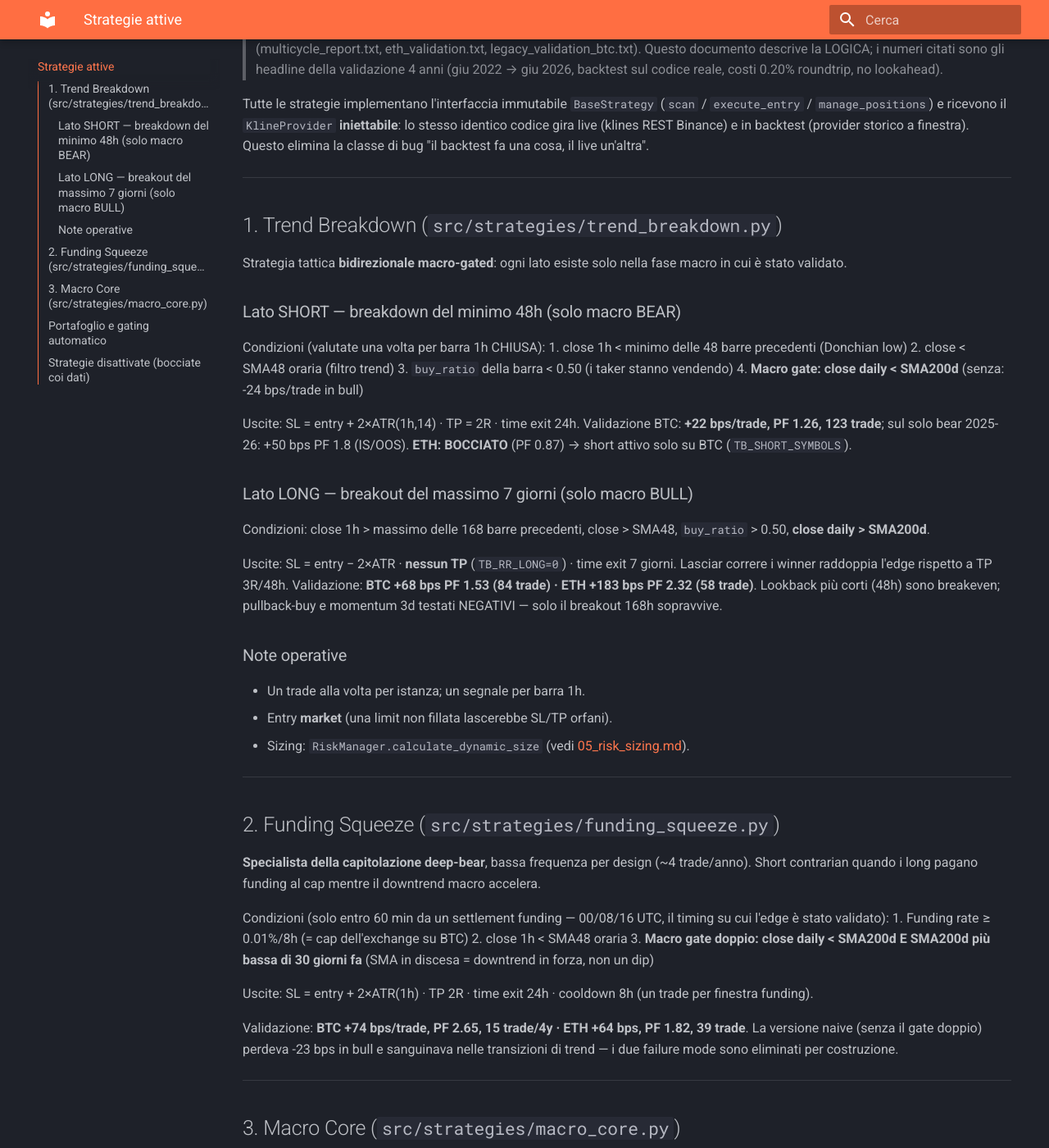
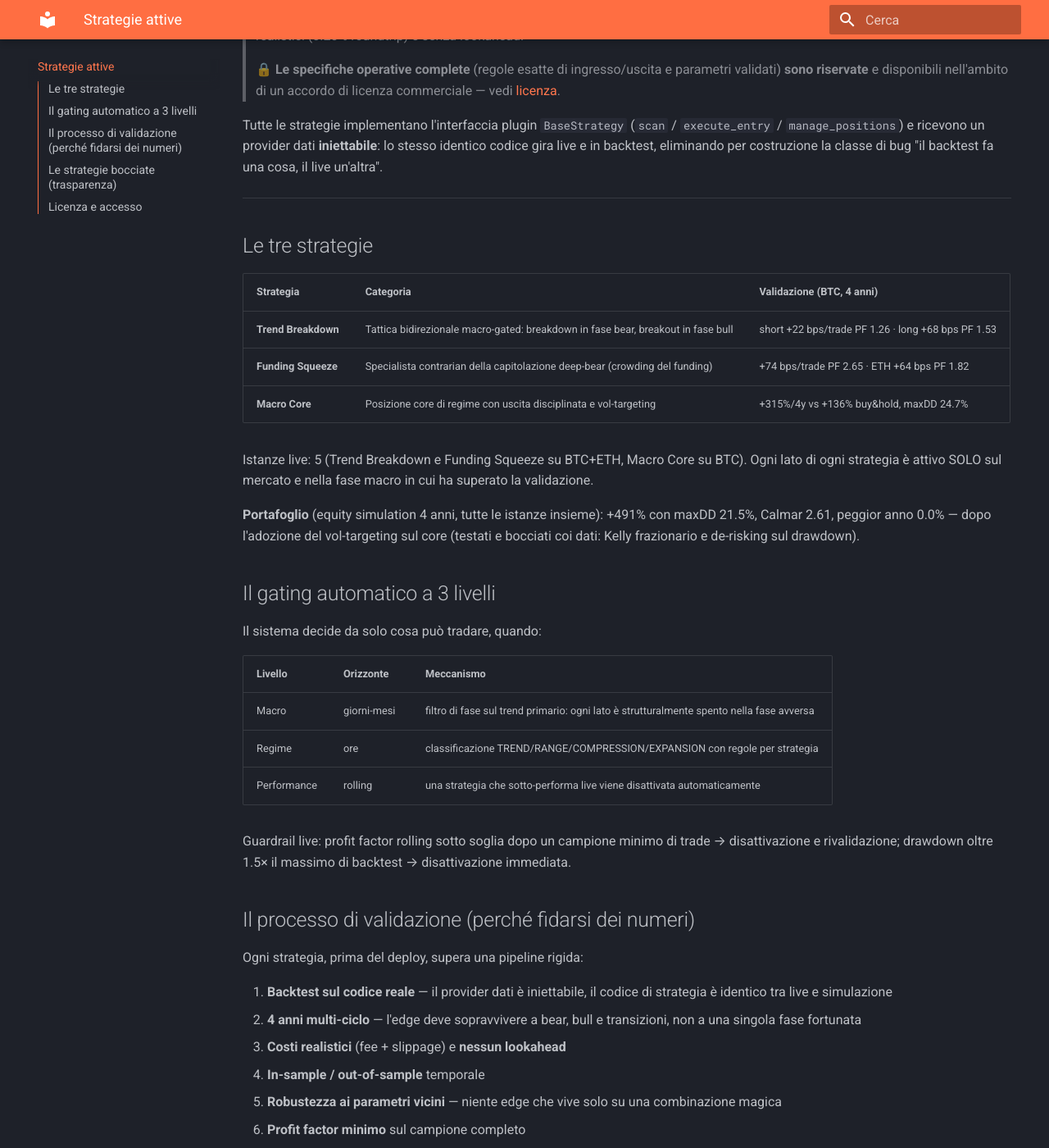
Before and after one commit to CryptoQuantix/CryptoQuantix, an MkDocs documentation site: the page built from docs/02_strategies.md, in a window 1280 px wide and 1400 px high, scrolled down 248 px. Shown: the whole window at 82% size. Built offline with MkDocs 1.6.1 and Material for MkDocs 9.7.7, drawn with Linux system fonts in a browser that asks for light colours; some of the changed text lies outside the part shown.

Commit message:
feat: licenza dual non-permissiva + docs pubblici sanitizzati
- LICENSE: dual licensing — PolyForm Noncommercial 1.0.0 (testo ufficiale)
  per uso non commerciale incluso trading del proprio capitale; QUALSIASI
  uso commerciale richiede licenza a pagamento (contatto nel file).
  Sostituisce la MIT
- README: sezione Licenza
- docs/02_strategies.md PUBBLICO sanitizzato: categorie, headline
  validazione, processo pipeline, gating, tabella bocciate — senza regole
  di ingresso ne' parametri; CTA licenza commerciale
- docs/03_configuration.md: tabelle parametri TB/FS/MC rimosse (riservate)
- docs/strategie-<token>.md: specifiche COMPLETE (regole + parametri
  validati) su slug non indovinabile — fuori da nav (not_in_nav), esclusa
  dalla ricerca (front matter), strippata dalla sitemap dal publish script
- publish_docs.bat/sh: strip automatico della pagina riservata dalla
  sitemap a ogni pubblicazione
- Verificato sul build: token assente da nav/search-index/sitemap; pagine
  pubbliche senza parametri riservati

Co-Authored-By: Claude Fable 5 <noreply@anthropic.com>

```diff
--- a/docs/02_strategies.md
+++ b/docs/02_strategies.md
@@ -1,136 +1,93 @@
-# Le strategie attive — Trend Breakdown, Funding Squeeze, Macro Core
+# Le strategie attive — panoramica
 
-> Aggiornato: giugno 2026. Fonte di verità per i numeri:
-> [../microevolutive/PLAN_BULL_EVOLUTION.md](../microevolutive/PLAN_BULL_EVOLUTION.md)
-> e i report in `data/research/` (multicycle_report.txt, eth_validation.txt,
-> legacy_validation_btc.txt). Questo documento descrive la LOGICA; i numeri
-> citati sono gli headline della validazione 4 anni (giu 2022 → giu 2026,
-> backtest sul codice reale, costi 0.20% roundtrip, no lookahead).
+> Aggiornato: giugno 2026. CryptoQuantix esegue **tre strategie
+> quantitative validate** su 4 anni di dati multi-ciclo (giu 2022 → giu
+> 2026: bear, bull e di nuovo bear), con backtest eseguiti sul **codice di
+> produzione reale** — non su una reimplementazione — a costi realistici
+> (0.20% roundtrip) e senza lookahead.
+>
+> 🔒 **Le specifiche operative complete** (regole esatte di ingresso/uscita
+> e parametri validati) **sono riservate** e disponibili nell'ambito di un
+> accordo di licenza commerciale — vedi [licenza](#licenza-e-accesso).
 
-Tutte le strategie implementano l'interfaccia immutabile `BaseStrategy`
-(`scan` / `execute_entry` / `manage_positions`) e ricevono il
-`KlineProvider` **iniettabile**: lo stesso identico codice gira live (klines
-REST Binance) e in backtest (provider storico a finestra). Questo elimina la
-classe di bug "il backtest fa una cosa, il live un'altra".
+Tutte le strategie implementano l'interfaccia plugin `BaseStrategy`
+(`scan` / `execute_entry` / `manage_positions`) e ricevono un provider
+dati **iniettabile**: lo stesso identico codice gira live e in backtest,
+eliminando per costruzione la classe di bug "il backtest fa una cosa, il
+live un'altra".
 
 ---
 
-## 1. Trend Breakdown (`src/strategies/trend_breakdown.py`)
+## Le tre strategie
 
-Strategia tattica **bidirezionale macro-gated**: ogni lato esiste solo
-nella fase macro in cui è stato validato.
+| Strategia | Categoria | Validazione (BTC, 4 anni) |
+|---|---|---|
+| **Trend Breakdown** | Tattica bidirezionale macro-gated: breakdown in fase bear, breakout in fase bull | short +22 bps/trade PF 1.26 · long +68 bps PF 1.53 |
+| **Funding Squeeze** | Specialista contrarian della capitolazione deep-bear (crowding del funding) | +74 bps/trade PF 2.65 · ETH +64 bps PF 1.82 |
+| **Macro Core** | Posizione core di regime con uscita disciplinata e vol-targeting | +315%/4y vs +136% buy&hold, maxDD 24.7% |
 
-### Lato SHORT — breakdown del minimo 48h (solo macro BEAR)
+Istanze live: 5 (Trend Breakdown e Funding Squeeze su BTC+ETH, Macro Core
+su BTC). Ogni lato di ogni strategia è attivo SOLO sul mercato e nella
+fase macro in cui ha superato la validazione.
 
-Condizioni (valutate una volta per barra 1h CHIUSA):
-1. close 1h < minimo delle 48 barre precedenti (Donchian low)
-2. close < SMA48 oraria (filtro trend)
-3. `buy_ratio` della barra < 0.50 (i taker stanno vendendo)
-4. **Macro gate: close daily < SMA200d** (senza: -24 bps/trade in bull)
+**Portafoglio** (equity simulation 4 anni, tutte le istanze insieme):
++491% con maxDD 21.5%, Calmar 2.61, peggior anno 0.0% — dopo l'adozione
+del vol-targeting sul core (testati e bocciati coi dati: Kelly frazionario
+e de-risking sul drawdown).
 
-Uscite: SL = entry + 2×ATR(1h,14) · TP = 2R · time exit 24h.
-Validazione BTC: **+22 bps/trade, PF 1.26, 123 trade**; sul solo bear
-2025-26: +50 bps PF 1.8 (IS/OOS). **ETH: BOCCIATO** (PF 0.87) → short
-attivo solo su BTC (`TB_SHORT_SYMBOLS`).
+## Il gating automatico a 3 livelli
 
-### Lato LONG — breakout del massimo 7 giorni (solo macro BULL)
+Il sistema decide da solo cosa può tradare, quando:
 
-Condizioni: close 1h > massimo delle 168 barre precedenti, close > SMA48,
-`buy_ratio` > 0.50, **close daily > SMA200d**.
+| Livello | Orizzonte | Meccanismo |
+|---|---|---|
+| Macro | giorni-mesi | filtro di fase sul trend primario: ogni lato è strutturalmente spento nella fase avversa |
+| Regime | ore | classificazione TREND/RANGE/COMPRESSION/EXPANSION con regole per strategia |
+| Performance | rolling | una strategia che sotto-performa live viene disattivata automaticamente |
 
-Uscite: SL = entry − 2×ATR · **nessun TP** (`TB_RR_LONG=0`) · time exit
-7 giorni. Lasciar correre i winner raddoppia l'edge rispetto a TP 3R/48h.
-Validazione: **BTC +68 bps PF 1.53 (84 trade) · ETH +183 bps PF 2.32 (58
-trade)**. Lookback più corti (48h) sono breakeven; pullback-buy e momentum
-3d testati NEGATIVI — solo il breakout 168h sopravvive.
+Guardrail live: profit factor rolling sotto soglia dopo un campione
+minimo di trade → disattivazione e rivalidazione; drawdown oltre 1.5× il
+massimo di backtest → disattivazione immediata.
 
-### Note operative
-- Un trade alla volta per istanza; un segnale per barra 1h.
-- Entry **market** (una limit non fillata lascerebbe SL/TP orfani).
-- Sizing: `RiskManager.calculate_dynamic_size` (vedi
-  [05_risk_sizing.md](05_risk_sizing.md)).
+## Il processo di validazione (perché fidarsi dei numeri)
 
----
+Ogni strategia, prima del deploy, supera una pipeline rigida:
 
-## 2. Funding Squeeze (`src/strategies/funding_squeeze.py`)
+1. **Backtest sul codice reale** — il provider dati è iniettabile, il
+   codice di strategia è identico tra live e simulazione
+2. **4 anni multi-ciclo** — l'edge deve sopravvivere a bear, bull e
+   transizioni, non a una singola fase fortunata
+3. **Costi realistici** (fee + slippage) e **nessun lookahead**
+4. **In-sample / out-of-sample** temporale
+5. **Robustezza ai parametri vicini** — niente edge che vive solo su una
+   combinazione magica
+6. **Profit factor minimo** sul campione completo
 
-**Specialista della capitolazione deep-bear**, bassa frequenza per design
-(~4 trade/anno). Short contrarian quando i long pagano funding al cap
-mentre il downtrend macro accelera.
+## Le strategie bocciate (trasparenza)
 
-Condizioni (solo entro 60 min da un settlement funding — 00/08/16 UTC,
-il timing su cui l'edge è stato validato):
-1. Funding rate ≥ 0.01%/8h (= cap dell'exchange su BTC)
-2. close 1h < SMA48 oraria
-3. **Macro gate doppio: close daily < SMA200d E SMA200d più bassa di 30
-   giorni fa** (SMA in discesa = downtrend in forza, non un dip)
+La stessa pipeline ha **bocciato coi dati** otto strategie storiche —
+restano nel codice, disattivate, col verdetto documentato:
 
-Uscite: SL = entry + 2×ATR(1h) · TP 2R · time exit 24h · cooldown 8h
-(un trade per finestra funding).
+| Strategia | Verdetto 4 anni |
+|---|---|
+| Volume Breakout | PF 0.42-0.74 — nessun edge, negativa in ogni fase e anno |
+| Mean Reversion (VWAP fade) | PF 0.28-0.53 |
+| Liquidation Squeeze | quando la cascata è visibile, il movimento è finito |
+| Imbalance Scalp | fee-bound su 29k+ trade — edge lordo zero |
+| NY Brings | negativa ogni anno (718 trade) |
+| W/M Formation | edge non strutturale (non replica cross-asset) |
+| Smart Money | componenti già falsificati |
+| Iron Condor | opzioni — fuori direzione progetto |
 
-Validazione: **BTC +74 bps/trade, PF 2.65, 15 trade/4y · ETH +64 bps,
-PF 1.82, 39 trade**. La versione naive (senza il gate doppio) perdeva
--23 bps in bull e sanguinava nelle transizioni di trend — i due failure
-mode sono eliminati per costruzione.
+Un sistema che pubblica anche ciò che NON funziona è un sistema di cui
+puoi verificare il metodo.
 
----
+## Licenza e accesso
 
-## 3. Macro Core (`src/strategies/macro_core.py`)
+Il codice è **source-available** con doppia licenza: libero per uso non
+commerciale (incluso il trading del proprio capitale personale), mentre
+**qualsiasi uso commerciale richiede una licenza a pagamento** — che
+include l'accesso alle specifiche operative complete delle strategie e ai
+report di validazione integrali.
 
-**Posizione core long di regime** (hold settimane/mesi), non una tattica.
-Cattura il grosso del bull market con un'uscita disciplinata.
-
-- **Entry**: close daily > SMA200d (valutato una volta per barra daily chiusa)
-- **Exit**: chandelier — close daily < (max close dall'entry − 5×ATR20d).
-  Esce dal blow-off top ~5 ATR sotto il picco, mesi prima della croce SMA200
-  che costava -17% alla versione naive.
-- **Stop disastro** sul venue a entry×(1−25%): protegge da crash col bot
-  offline. L'uscita vera è il chandelier in `manage_positions()`.
-- **Vol-target 30%** (C4): esposizione = clip(0.30 / vol realizzata 30d,
-  0, 1) quantizzata a step 0.25; ribilancio solo al cambio di bucket.
-- **Stato persistente** (`data/macro_core_state.json`): la posizione vive
-  mesi attraverso i restart; riconciliata col venue al primo
-  `manage_positions`.
-
-Validazione BTC: **+315%/4y vs +136% buy&hold, maxDD 24.7%, 9 trade**,
-2025 -1%. Plateau robusto k∈[4.5, 6]. **ETH: BOCCIATA** (= buy&hold con
-maxDD 58%) → solo BTC. Con più simboli in `MC_SYMBOLS` il budget di
-esposizione si DIVIDE (BTC/ETH correlano ~0.8).
-
----
-
-## Portafoglio e gating automatico
-
-Equity sim 4y delle 5 istanze insieme (C4, `scripts/equity_sim.py`):
-baseline +770% maxDD 29.6%; **con vol-target 30% su MC (adottato):
-+491%, maxDD 21.5%, Calmar 2.61, peggior anno 0.0%**. Kelly 0.25× e
-de-risk su DD testati e BOCCIATI (Calmar peggiore).
-
-Tre livelli di attivazione automatica (nessun intervento manuale):
-
-| Livello | Meccanismo | Dove |
-|---|---|---|
-| Macro (giorni-mesi) | SMA200d daily: bear→TB short+FS, bull→TB long+MC | dentro ogni strategia |
-| Regime (ore) | REGIME_RULES per TREND/RANGE/COMPRESSION/EXPANSION | `src/engine/scoring.py` |
-| Performance (rolling) | score = WR×expectancy×Sharpe sotto soglia → off | `ScoringEngine.should_trade` |
-
-Guardrail live (dal piano): PF rolling < 0.8 dopo ≥30 trade → disattivare
-e rivalidare; DD > 1.5× il maxDD di backtest → disattivare subito.
-
----
-
-## Strategie disattivate (bocciate coi dati)
-
-Tutte validate con la stessa pipeline e tenute nel codice come riferimento.
-Verdetti completi nel `.env` e nei report citati in testa.
-
-| Strategia | Verdetto 4y |
-|---|---|
-| Volume Breakout | PF 0.42-0.74, -13/-20 bps, negativa in OGNI fase e anno |
-| Mean Reversion (VWAP fade) | PF 0.28-0.53, -22/-47 bps |
-| Liquidation Squeeze | PF 0.06-0.30 — quando la cascata è visibile, il movimento è finito |
-| Imbalance Scalp | PF 0.18-0.50 su 29k+ trade — fee-bound, edge lordo zero |
-| NY Brings | PF 0.64, -17.5 bps, negativa ogni anno (718 trade) |
-| W/M Formation | unica con edge BTC (+17 bps PF 1.21) ma 2024 negativa e ETH negativa → non strutturale |
-| Smart Money | componenti testabili già falliti (stagionalità) |
-| Iron Condor | opzioni — fuori direzione progetto |
+Contatto: **lantoniotrento@gmail.com**
--- a/docs/03_configuration.md
+++ b/docs/03_configuration.md
@@ -34,69 +34,23 @@ TELEGRAM_CHAT_ID=
 
 ## Strategie attive
 
-I parametri di default sono quelli VALIDATI sui 4 anni. I range provati e i
-risultati sono nei report (`data/research/`); cambiare un parametro
-significa uscire dalla validazione → ripassare la pipeline
-([../microevolutive/PLAN_BULL_EVOLUTION.md](../microevolutive/PLAN_BULL_EVOLUTION.md) §1).
+Ogni strategia si abilita con `TB_ENABLED` / `FS_ENABLED` / `MC_ENABLED` e
+ha il proprio blocco di parametri nel `.env` (prefissi `TB_`, `FS_`, `MC_`).
+I default sono i valori **validati sui 4 anni**: cambiare un parametro
+significa uscire dalla validazione → ripassare la pipeline prima di
+fidarsi dei risultati.
 
 ### Multi-symbol
 `TB_SYMBOLS` / `FS_SYMBOLS` / `MC_SYMBOLS` accettano una lista
 (`BTCUSDT,ETHUSDT`): il bot crea UN'ISTANZA per simbolo con lo strumento
-Deribit derivato (`ETHUSDT` → `ETH-PERPETUAL`). Limitazioni validate:
+Deribit derivato (`ETHUSDT` → `ETH-PERPETUAL`). Ogni lato di ogni
+strategia è abilitato solo sui simboli dove la validazione è positiva.
 
-- `TB_SHORT_SYMBOLS=BTCUSDT` — lo short TB su ETH è bocciato (PF 0.87)
-- `MC_SYMBOLS=BTCUSDT` — MacroCore su ETH bocciata; con più simboli il
-  budget di esposizione core si divide per N
-
-### Trend Breakdown (prefisso `TB_`)
-
-| Variabile | Default | Note |
-|---|---|---|
-| `TB_ENABLED` | true | |
-| `TB_SYMBOLS` | BTCUSDT,ETHUSDT | un'istanza per simbolo |
-| `TB_SHORT_SYMBOLS` | BTCUSDT | short solo dove validato |
-| `TB_LOOKBACK_H` | 48 | Donchian low short (barre 1h) |
-| `TB_LOOKBACK_LONG_H` | 168 | Donchian high long (7 giorni) |
-| `TB_SMA_H` | 48 | filtro trend orario |
-| `TB_SL_ATR_MULT` | 2.0 | stop = 2×ATR(1h,14) |
-| `TB_RR_RATIO` | 2.0 | TP short = 2R |
-| `TB_RR_LONG` | 0 | 0 = nessun TP sui long (let winners run) |
-| `TB_MAX_HOLD_HOURS` | 24 | time exit short |
-| `TB_MAX_HOLD_LONG_HOURS` | 168 | time exit long |
-| `TB_FLOW_CONFIRM` | 0.50 | gate buy_ratio |
-| `TB_MACRO_SMA_DAYS` | 200 | gate macro daily |
-
-### Funding Squeeze (prefisso `FS_`)
-
-| Variabile | Default | Note |
-|---|---|---|
-| `FS_ENABLED` | true | |
-| `FS_SYMBOLS` | BTCUSDT,ETHUSDT | |
-| `FS_FUNDING_THRESHOLD` | 0.0001 | 0.01%/8h = cap exchange su BTC |
-| `FS_SMA_H` | 48 | prezzo sotto SMA48 oraria |
-| `FS_SL_ATR_MULT` | 2.0 | |
-| `FS_TP_RR` | 2.0 | |
-| `FS_MAX_HOLD_HOURS` | 24 | |
-| `FS_COOLDOWN_HOURS` | 8 | un trade per finestra funding |
-| `FS_MACRO_SMA_DAYS` | 200 | gate bear |
-| `FS_SLOPE_DAYS` | 30 | SMA200d più bassa di 30gg fa |
-| `FS_ENTRY_WINDOW_MIN` | 60 | entra solo dopo il settlement (00/08/16 UTC) |
-
-### Macro Core (prefisso `MC_`)
-
-| Variabile | Default | Note |
-|---|---|---|
-| `MC_ENABLED` | true | |
-| `MC_SYMBOLS` | BTCUSDT | solo BTC (ETH bocciata) |
-| `MC_SMA_DAYS` | 200 | filtro macro daily |
-| `MC_ATR_DAYS` | 20 | ATR per il chandelier |
-| `MC_CHANDELIER_K` | 5.0 | plateau robusto 4.5-6 |
-| `MC_DISASTER_SL_PCT` | 0.25 | stop venue -25% (bot offline) |
-| `MC_EXPOSURE_FRACTION` | 1.0 | size core = equity × frazione |
-| `MC_VOL_TARGET` | 0.30 | vol-target annualizzata (0 = off) |
-| `MC_VOL_LOOKBACK_DAYS` | 30 | finestra vol realizzata |
-| `MC_EXPO_STEP` | 0.25 | bucket di esposizione |
-| `MC_STATE_PATH` | data/macro_core_state.json | stato persistente |
+> 🔒 **Le tabelle complete dei parametri di strategia** (lookback, soglie,
+> moltiplicatori e relativi range validati) **sono riservate** —
+> disponibili con la licenza commerciale (contatto:
+> lantoniotrento@gmail.com). L'editor della dashboard le espone comunque
+> all'operatore con i range validati come bound.
 
 ## Strategie disattivate
 
--- a/mkdocs.yml
+++ b/mkdocs.yml
@@ -6,6 +6,10 @@ docs_dir: docs
 # L'archivio storico non fa parte del sito (link interni superati)
 exclude_docs: |
   archive/
+# Pagina riservata: buildata ma NON in nav (esclusa anche da ricerca via
+# front matter e dalla sitemap via publish_docs)
+not_in_nav: |
+  strategie-1130b67ca8af0c353cdb.md
 
 theme:
   name: material
```
Also changed, not shown: README.md (+9 -0 lines), docs/strategie-1130b67ca8af0c353cdb.md (added, +149 -0 lines), 3 other files.
